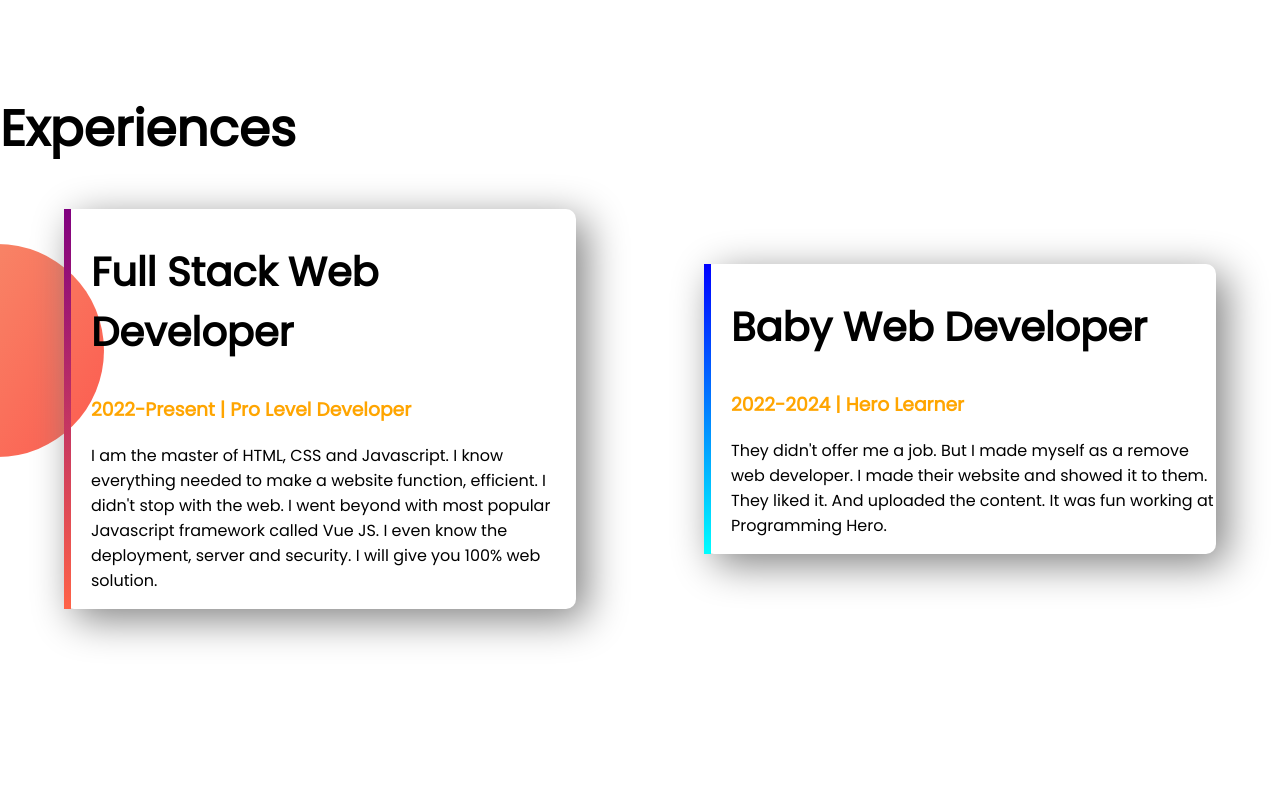
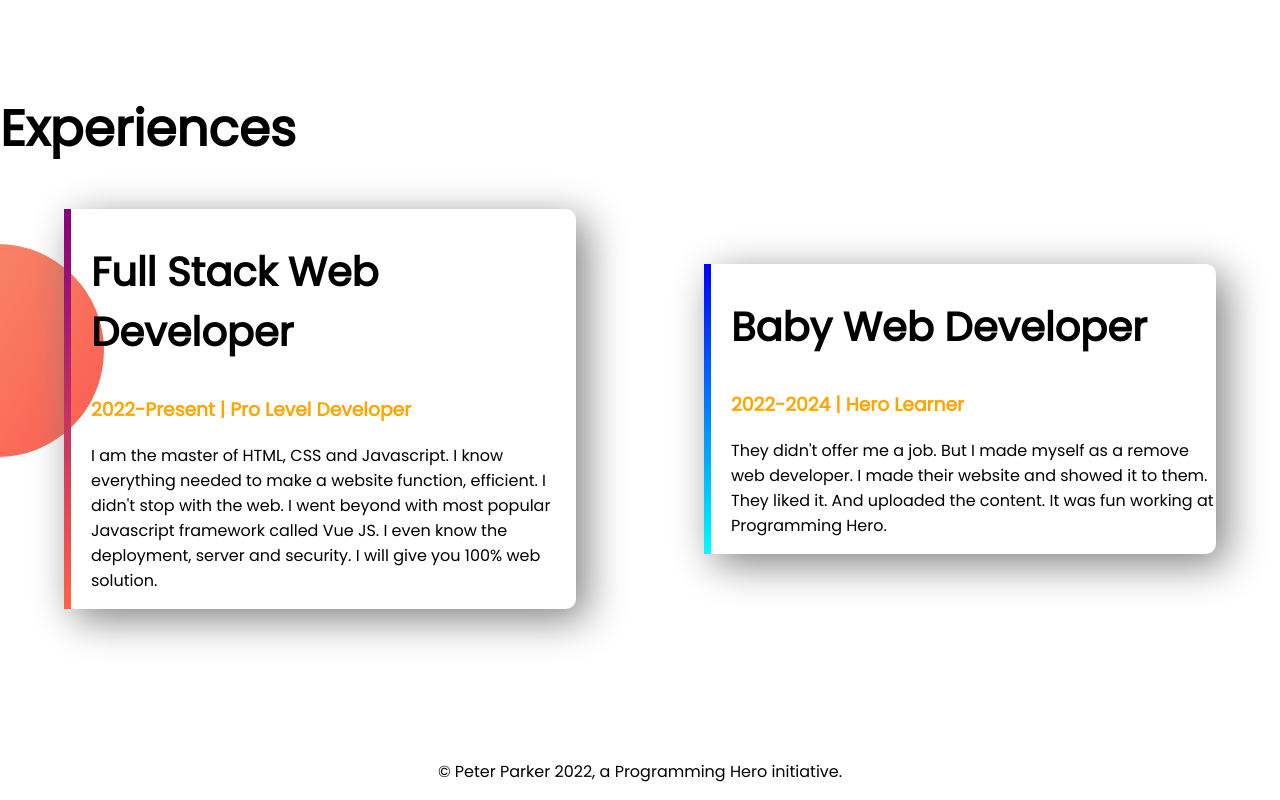
Before and after one commit to noyondey1/developer-portfolio-2, a plain HTML site: page index.html in a window 1280 px wide. Shown: the part 1122-1922 px from the top of the page. Before the commit the page ends 1881 px from the top, so only its background shows below. Drawn offline with Linux system fonts and the light colour scheme.

Commit message:
footer and experience added

```diff
--- a/index.html
+++ b/index.html
@@ -60,6 +60,9 @@
             </div>
         </div>
     </section>
+    <footer>
+        <p>&copy; Peter Parker 2022, a Programming Hero initiative.</p>
+    </footer>
 </body>
 
 </html>
--- a/style.css
+++ b/style.css
@@ -77,3 +77,7 @@ h2{
     border-image: linear-gradient(purple, tomato);
     border-image-slice: 1;
 }
+
+footer p{
+    text-align: center;
+}
```
Also changed, not shown: 4 other files.
